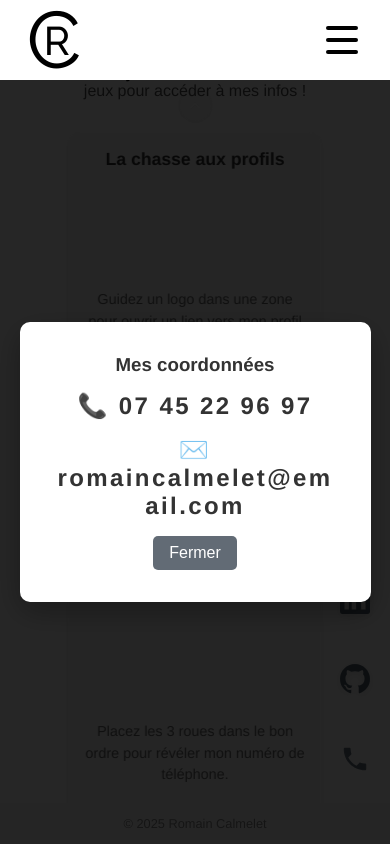
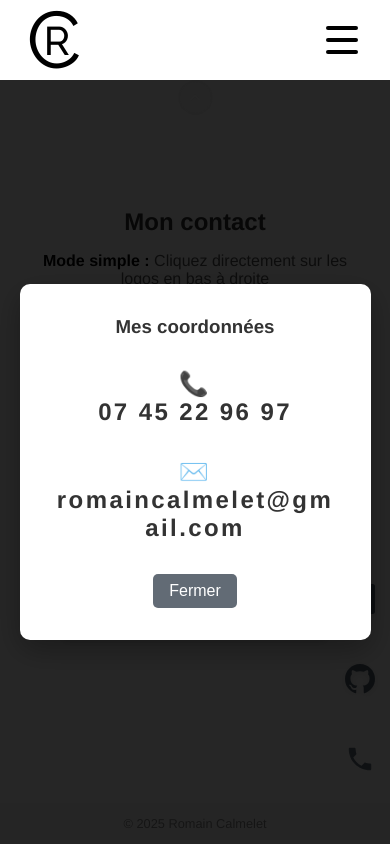
Before and after one commit to roCal93/Romain-Calmelet, a React (Vite) app: page /Romain-Calmelet/contact in a window 390 px wide. Both pictures are taken after a click on the button 355 px from the left and 759 px from the top of the page. Built offline with nearby package versions, Linux system fonts and the light colour scheme.

Commit message:
responsiveAboutMe

```diff
--- a/src/components/fullscreenGame/fullscreenGame.module.scss
+++ b/src/components/fullscreenGame/fullscreenGame.module.scss
@@ -6,7 +6,6 @@
   height: 100%;
   z-index: 100;
   background: rgba(0, 0, 0, 0.05);
-  backdrop-filter: blur(2px);
 }
 
 .backButton {
--- a/src/components/gameMenu/gameMenu.module.scss
+++ b/src/components/gameMenu/gameMenu.module.scss
@@ -7,16 +7,21 @@
   padding: 0 1rem;
   max-width: 90%;
   min-width: 80%;
-
   @media (max-width: 767px) {
-    padding: 1rem;
-    max-width: 95%;
+    padding: 0;
+    width: 100%;
+  }
+  @media (max-width: 1000px) {
+    top: 45%;
   }
 
   h2 {
     font-size: clamp(1.5rem, 4vw, 2rem);
     color: #333;
     margin: 0 0 2rem 0;
+    @media (max-width: 767px) {
+      margin-bottom: 1rem;
+    }
   }
 
   p {
@@ -30,9 +35,9 @@
     text-align: center;
     margin-bottom: 2rem;
     max-width: 600px;
-    margin-left: auto;
-    margin-right: auto;
-
+    @media (max-width: 767px) {
+      margin: 0;
+    }
     li {
       margin-bottom: 0.5rem;
       color: #555;
@@ -46,13 +51,14 @@
 
 .gameButtons {
   display: flex;
-  gap: 2rem;
+  gap: 0rem;
   flex-direction: column;
   align-items: center;
 
   @media (min-width: 768px) {
     flex-direction: row;
     justify-content: center;
+    gap: 2rem;
   }
 }
 
@@ -72,13 +78,13 @@
   border: 1px solid rgba(255, 255, 255, 0.2);
 
   @media (min-width: 768px) {
-    width: 45%;
     max-width: none;
   }
 
   @media (max-width: 767px) {
-    padding: 1rem;
-    min-height: 280px;
+    width: 85%;
+    height: 150px;
+    padding: 0.5rem;
   }
 
   &:hover {
--- a/src/components/phoneDisplay/PhoneDisplay.jsx
+++ b/src/components/phoneDisplay/PhoneDisplay.jsx
@@ -14,8 +14,14 @@ const PhoneDisplay = ({ showPhoneNumber, setShowPhoneNumber }) => {
       <div className={styles.phoneModal}>
         <div className={styles.phoneContent}>
           <h3> Mes coordonnées</h3>
-          <p className={styles.phoneNumber}>📞 07 45 22 96 97</p>
-          <p className={styles.phoneNumber}>✉️ romaincalmelet@email.com</p>
+          <p className={styles.phoneNumber}>
+            📞
+            <br /> 07 45 22 96 97
+          </p>
+          <p className={styles.phoneNumber}>
+            ✉️
+            <br /> romaincalmelet@gmail.com
+          </p>
           <button
             onClick={() => setShowPhoneNumber(false)}
             className={styles.closeButton}
--- a/src/components/phoneDisplay/phoneDisplay.module.scss
+++ b/src/components/phoneDisplay/phoneDisplay.module.scss
@@ -37,7 +37,7 @@
 
 .phoneContent {
   h3 {
-    margin: 0 0 1rem 0;
+    margin: 0 0 2rem 0;
     color: #333;
   }
 }
@@ -46,7 +46,7 @@
   font-size: 1.5rem;
   font-weight: bold;
   color: #333;
-  margin: 1rem 0;
+  margin: 2rem 0;
   letter-spacing: 0.1em;
 }
 
--- a/src/components/phoneGame/PhoneGame.jsx
+++ b/src/components/phoneGame/PhoneGame.jsx
@@ -6,7 +6,7 @@ import bigWheel from '../../assets/img/imgPhoneGame/roueGrande.png'
 import PhoneMessage from '../phoneMessage/PhoneMessage'
 
 // Constantes
-const PHONE_NUMBER = '06 12 34 56 78'
+const PHONE_NUMBER = '07 45 22 96 97'
 const RESET_DELAY = 2000
 const CORRECT_SEQUENCE = [2, 1, 3]
 
@@ -179,6 +179,9 @@ function PhoneGame({ backButton }) {
           </div>
         </div>
       </div>
+      <div className={styles.interactionHint}>
+        <p>Glissez-déposez les roues dans les emplacements</p>
+      </div>
     </div>
   )
 }
--- a/src/components/phoneGame/phoneGame.module.scss
+++ b/src/components/phoneGame/phoneGame.module.scss
@@ -256,6 +256,30 @@
   }
 }
 
+.interactionHint {
+  position: fixed;
+  bottom: 10px;
+  left: 50%;
+  transform: translateX(-50%);
+  background: rgba(255, 255, 255, 0.9);
+  color: #333;
+  padding: 12px 24px;
+  border-radius: 8px;
+  font-size: 14px;
+  animation: pulse 2s infinite;
+  z-index: 100;
+
+  @media (max-width: 768px) {
+    bottom: 60px;
+    font-size: 12px;
+    padding: 10px 20px;
+  }
+
+  p {
+    margin: 0;
+  }
+}
+
 /* ===== BOUTON RETOUR ===== */
 .backButton {
   padding: 8px 16px;
--- a/src/pages/contact/Contact.jsx
+++ b/src/pages/contact/Contact.jsx
@@ -38,15 +38,15 @@ function Contact() {
   const staticPositions = useMemo(
     () => ({
       linkedin: {
-        x: isMobile ? windowSize.width - 50 : windowSize.width - 110,
+        x: isMobile ? windowSize.width - 45 : windowSize.width - 80,
         y: isMobile ? windowSize.height - 340 : windowSize.height - 460,
       },
       github: {
-        x: isMobile ? windowSize.width - 50 : windowSize.width - 110,
+        x: isMobile ? windowSize.width - 45 : windowSize.width - 80,
         y: isMobile ? windowSize.height - 260 : windowSize.height - 360,
       },
       phone: {
-        x: isMobile ? windowSize.width - 50 : windowSize.width - 110,
+        x: isMobile ? windowSize.width - 45 : windowSize.width - 80,
         y: isMobile ? windowSize.height - 180 : windowSize.height - 260,
       },
     }),
--- a/src/pages/contact/contact.module.scss
+++ b/src/pages/contact/contact.module.scss
@@ -10,6 +10,9 @@
   height: 100vh;
   overflow: hidden;
   padding-top: 0.5rem;
+  @media (max-width: 768px) {
+    padding: 0;
+  }
 }
 
 // ======================
```
Also changed, not shown: 5 other files (tests, documents, lock files or other folders).
